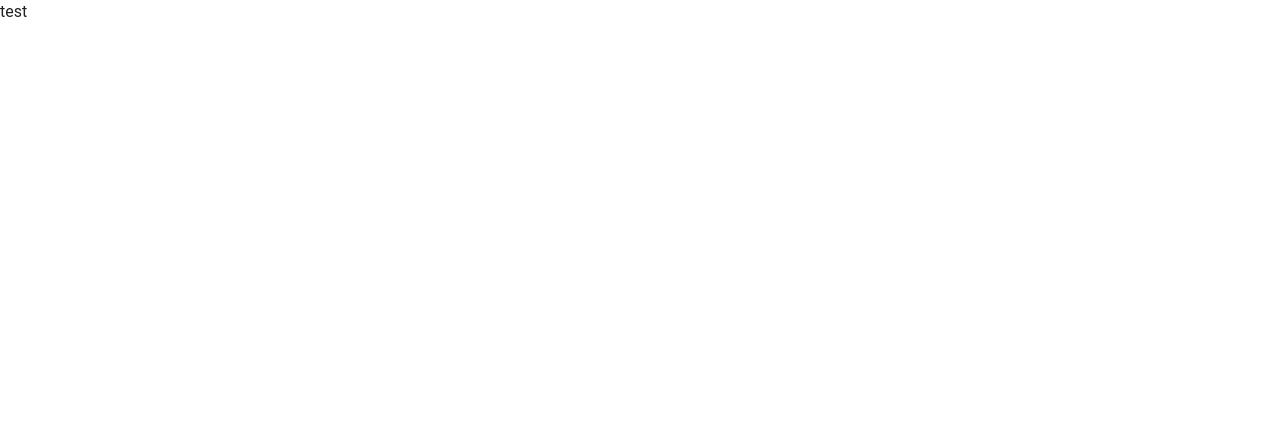
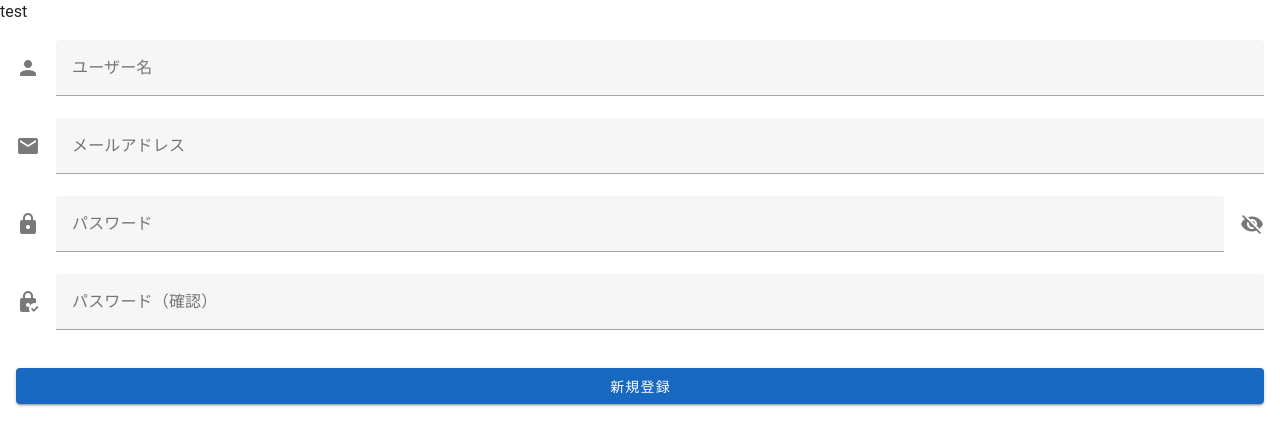
Before and after one commit to NKMAK/EC-Rails-Vue-practise, a Nuxt app in the folder frontend/: page /auth/1/SignupForm in a window 1280 px wide. Before the commit this address had no page. Shown: the top 446 px of the page. Built offline with nearby package versions, Linux system fonts and the light colour scheme.

Commit message:
ログイン・新規登録フォーム作成

```diff
--- /dev/null
+++ b/frontend/pages/auth/_components/LoginForm.vue
@@ -0,0 +1,48 @@
+<script setup lang="ts">
+import { ref } from "vue";
+import type { LoginData } from "../_models/model";
+import { validationRules } from "../_function/validation";
+
+const emit = defineEmits<{
+  (e: "loginEvent", data: LoginData): void;
+}>();
+
+const email = ref("");
+const password = ref("");
+const showPassword = ref(false);
+
+const login = () => {
+  emit("loginEvent", {
+    email: email.value,
+    password: password.value,
+  });
+};
+</script>
+
+<template>
+  <v-card-text>
+    <v-form @submit.prevent="login">
+      <v-text-field
+        v-model="email"
+        label="メールアドレス"
+        prepend-icon="mdi-email"
+        type="email"
+        required
+        :rules="[validationRules.required, validationRules.email]"
+      />
+
+      <v-text-field
+        v-model="password"
+        label="パスワード"
+        prepend-icon="mdi-lock"
+        :append-icon="showPassword ? 'mdi-eye' : 'mdi-eye-off'"
+        :type="showPassword ? 'text' : 'password'"
+        required
+        :rules="[validationRules.required]"
+        @click:append="showPassword = !showPassword"
+      />
+
+      <v-btn type="submit" color="primary" block class="mt-4"> ログイン </v-btn>
+    </v-form>
+  </v-card-text>
+</template>
--- /dev/null
+++ b/frontend/pages/auth/_components/SignupForm.vue
@@ -0,0 +1,72 @@
+<script setup lang="ts">
+import { ref, computed } from "vue";
+import type { SignupData } from "../_models/model";
+import { validationRules } from "../_function/validation";
+
+const emit = defineEmits<{
+  (e: "signupEvent", data: SignupData): void;
+}>();
+
+const name = ref("");
+const email = ref("");
+const password = ref("");
+const confirmPassword = ref("");
+const showPassword = ref(false);
+
+const confirmPasswordRule = computed(() => {
+  return (v: string) => v === password.value || "パスワードが一致しません";
+});
+
+const signup = () => {
+  emit("signupEvent", {
+    name: name.value,
+    email: email.value,
+    password: password.value,
+  });
+};
+</script>
+
+<template>
+  <v-card-text>
+    <v-form @submit.prevent="signup">
+      <v-text-field
+        v-model="name"
+        label="ユーザー名"
+        prepend-icon="mdi-account"
+        required
+        :rules="[validationRules.required]"
+      />
+
+      <v-text-field
+        v-model="email"
+        label="メールアドレス"
+        prepend-icon="mdi-email"
+        type="email"
+        required
+        :rules="[validationRules.required, validationRules.email]"
+      />
+
+      <v-text-field
+        v-model="password"
+        label="パスワード"
+        prepend-icon="mdi-lock"
+        :append-icon="showPassword ? 'mdi-eye' : 'mdi-eye-off'"
+        :type="showPassword ? 'text' : 'password'"
+        required
+        :rules="[validationRules.required]"
+        @click:append="showPassword = !showPassword"
+      />
+
+      <v-text-field
+        v-model="confirmPassword"
+        label="パスワード（確認）"
+        prepend-icon="mdi-lock-check"
+        :type="showPassword ? 'text' : 'password'"
+        required
+        :rules="[validationRules.required, confirmPasswordRule]"
+      />
+
+      <v-btn type="submit" color="primary" block class="mt-4"> 新規登録 </v-btn>
+    </v-form>
+  </v-card-text>
+</template>
--- /dev/null
+++ b/frontend/pages/auth/_function/validation.ts
@@ -0,0 +1,5 @@
+export const validationRules = {
+  required: (v: string) => !!v || "必須項目です",
+  email: (v: string) =>
+    /.+@.+\..+/.test(v) || "有効なメールアドレスを入力してください",
+};
--- /dev/null
+++ b/frontend/pages/auth/_models/model.ts
@@ -0,0 +1,10 @@
+export interface LoginData {
+  email: string;
+  password: string;
+}
+
+export interface SignupData {
+  name: string;
+  email: string;
+  password: string;
+}
--- /dev/null
+++ b/frontend/pages/auth/index.vue
@@ -0,0 +1,39 @@
+<script setup lang="ts">
+import { ref } from "vue";
+import LoginForm from "./_components/LoginForm.vue";
+import SignupForm from "./_components/SignupForm.vue";
+import type { LoginData, SignupData } from "./_models/model";
+
+const tab = ref("login");
+
+const handleLogin = (loginData: LoginData) => {
+  console.log("ログイン処理", loginData);
+};
+
+const handleRegister = (registerData: SignupData) => {
+  console.log("新規登録処理", registerData);
+};
+</script>
+
+<template>
+  <v-row class="justify-center">
+    <v-col md="5" sm="9">
+      <v-card class="my-4 text-center">
+        <v-tabs v-model="tab">
+          <v-tab value="login">ログイン</v-tab>
+          <v-tab value="register">新規登録</v-tab>
+        </v-tabs>
+
+        <v-window v-model="tab">
+          <v-window-item value="login">
+            <LoginForm @loginEvent="handleLogin" />
+          </v-window-item>
+
+          <v-window-item value="register">
+            <SignupForm @signupEvent="handleRegister" />
+          </v-window-item>
+        </v-window>
+      </v-card>
+    </v-col>
+  </v-row>
+</template>
--- /dev/null
+++ b/frontend/pages/home/index.vue
@@ -0,0 +1,3 @@
+<template>
+  <h1>index Page</h1>
+</template>
```
